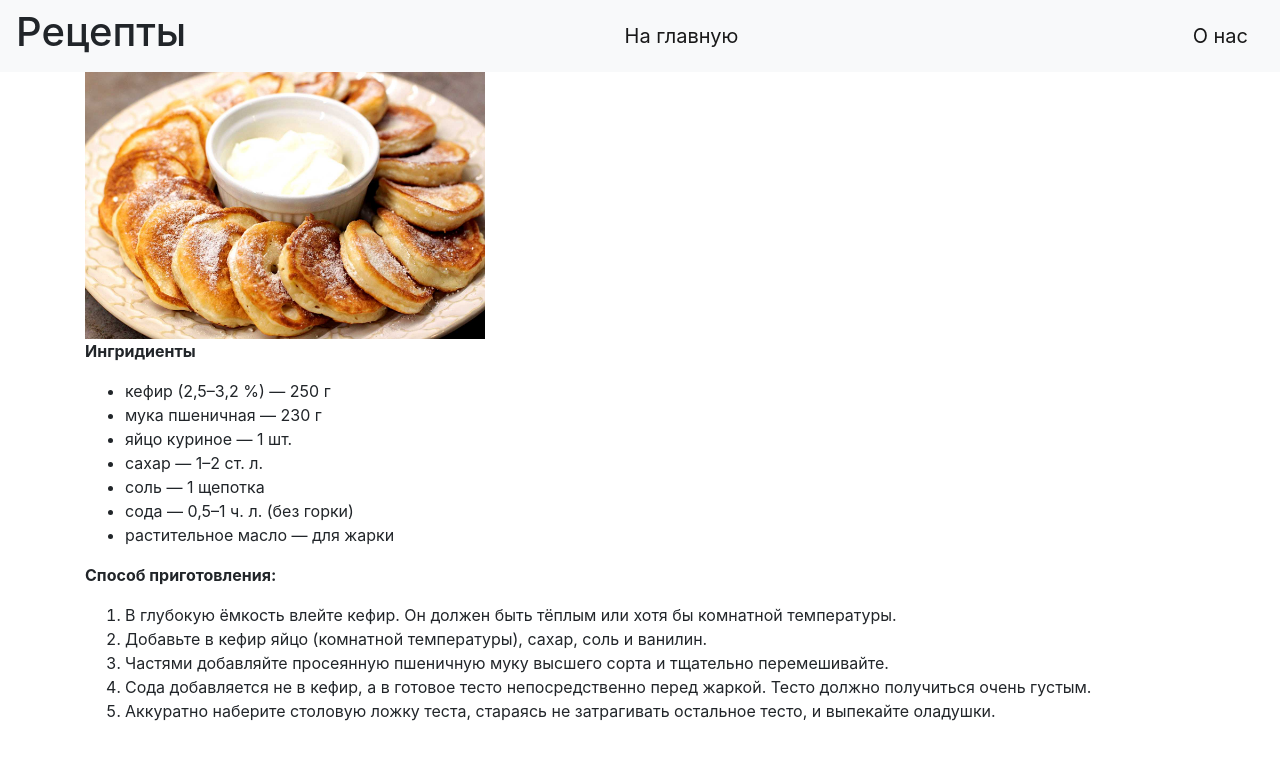
After one commit to bereznyak72/flask-project, a Flask app: page /pancakes in a window 1280 px wide. The commit adds this page. Shown: the top 760 px of the page. Run offline with Flask 3, Linux system fonts and the light colour scheme; some libraries are stand-ins or nearby versions.

Commit message:
Оладьи + рецепт

```diff
--- a/main.py
+++ b/main.py
@@ -39,5 +39,10 @@ def kulich():
     return render_template('kulich.html', tittle='Рецепт кулича')
 
 
+@app.route('/pancakes')
+def pancakes():
+    return render_template('pancakes.html', tittle='Рецепт оладьев')
+
+
 if __name__ == '__main__':
     app.run(port=8081, host='127.0.0.1')
--- a/templates/kulich.html
+++ b/templates/kulich.html
@@ -23,10 +23,12 @@
 <ol>
     <li>Залейте цукаты с изюмом и коньяком и оставьте на час.</li>
     <li>Вытопите сливочное масло в духовке 30–40 минут при 160 °С, процедите и охладите.</li>
-    <li>Дрожжи и ложку сахара разведите в 50 мл тёплого молока и оставьте на 20 минут. </li>
+    <li>Дрожжи и ложку сахара разведите в 50 мл тёплого молока и оставьте на 20 минут.</li>
     <li>Смешайте оставшееся молоко и 200 г муки, добавьте туда опару, перемешайте и оставьте ещё на 40 минут.</li>
     <li>Взбейте желтки с сахаром и коньяком от цукатов и влейте в опару.</li>
     <li>Добавьте масло, постепенно введите муку и оставьте тесто в тепле на 2 часа.</li>
-    <li>Вмешайте цукаты с изюмом, разложите тесто по формам, оставьте ещё на час и выпекайте куличи 40–60 минут при 180 °С.</li>
+    <li>Вмешайте цукаты с изюмом, разложите тесто по формам, оставьте ещё на час и выпекайте куличи 40–60 минут при 180
+        °С.
+    </li>
 </ol>
 {% endblock %}
--- /dev/null
+++ b/templates/pancakes.html
@@ -0,0 +1,29 @@
+{% extends "base.html" %}
+
+{% block content %}
+<img src="static/img/pancakes.jpg" width="400">
+<p>
+    <strong>Ингридиенты</strong>
+</p>
+<ul>
+    <li>кефир (2,5–3,2 %) — 250 г</li>
+    <li>мука пшеничная — 230 г</li>
+    <li>яйцо куриное — 1 шт.</li>
+    <li>сахар — 1–2 ст. л.</li>
+    <li>соль — 1 щепотка</li>
+    <li>сода — 0,5–1 ч. л. (без горки)</li>
+    <li>растительное масло — для жарки</li>
+</ul>
+<p>
+    <strong>Способ приготовления:</strong>
+</p>
+<ol>
+    <li>В глубокую ёмкость влейте кефир. Он должен быть тёплым или хотя бы комнатной температуры.</li>
+    <li>Добавьте в кефир яйцо (комнатной температуры), сахар, соль и ванилин.</li>
+    <li>Частями добавляйте просеянную пшеничную муку высшего сорта и тщательно перемешивайте.</li>
+    <li>Сода добавляется не в кефир, а в готовое тесто непосредственно перед жаркой. Тесто должно получиться очень
+        густым.
+    </li>
+    <li>Аккуратно наберите столовую ложку теста, стараясь не затрагивать остальное тесто, и выпекайте оладушки.</li>
+</ol>
+{% endblock %}
```
Also changed, not shown: templates/index.html (+16 -1 lines), static/img/pancakes.jpg (added), templates/base.html (indentation only).
